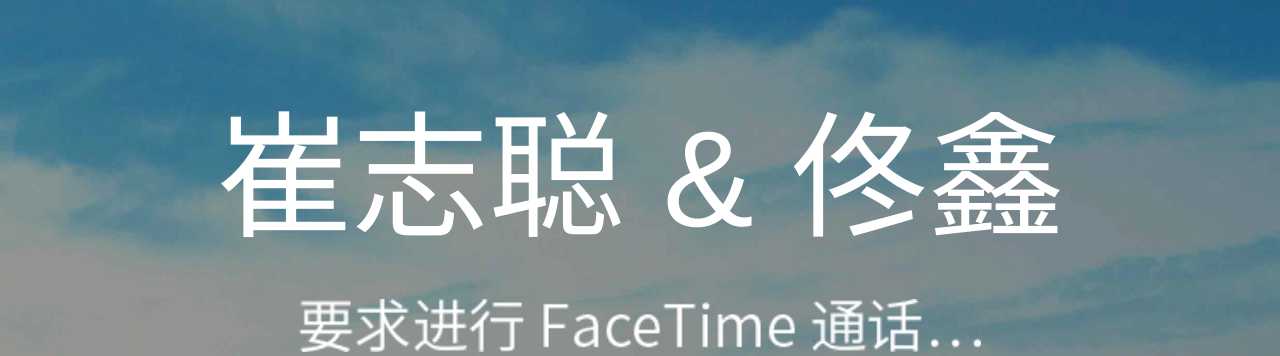
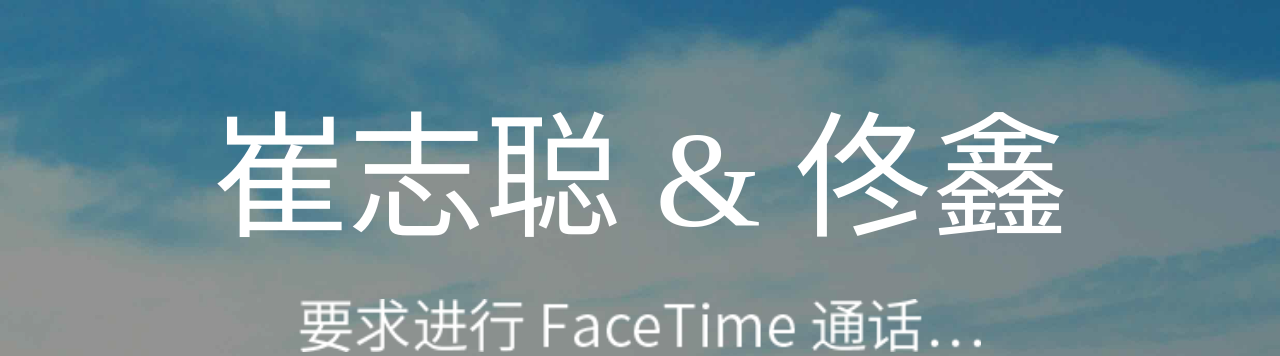
Before and after one commit to ia6599/my_wedding, a PHP site: page / in a window 1280 px wide. Shown: the top 356 px of the page. Run offline with PHP 8.4, Linux system fonts and the light colour scheme; some libraries are stand-ins or nearby versions; some web fonts are replaced.

Commit message:
2020-12-3

```diff
--- a/css/index.css
+++ b/css/index.css
@@ -191,6 +191,7 @@ div {
     text-align: center;
     font-size: 2.13rem;
     color: #fff;
+    font-family: nanyongmingti;
 }
 
 .cid-tips-img {
```
